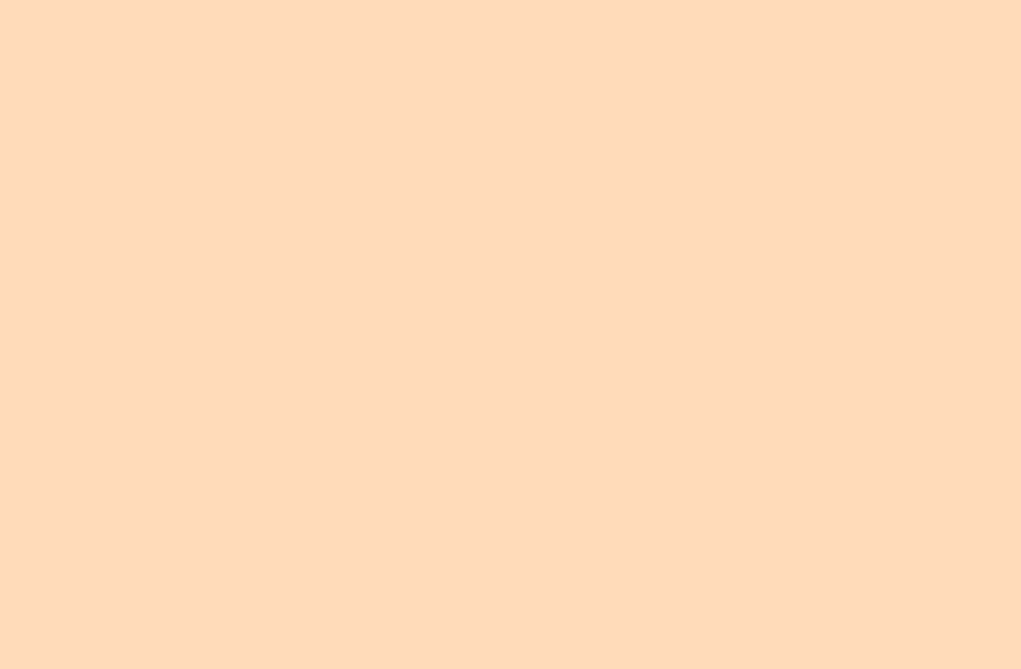
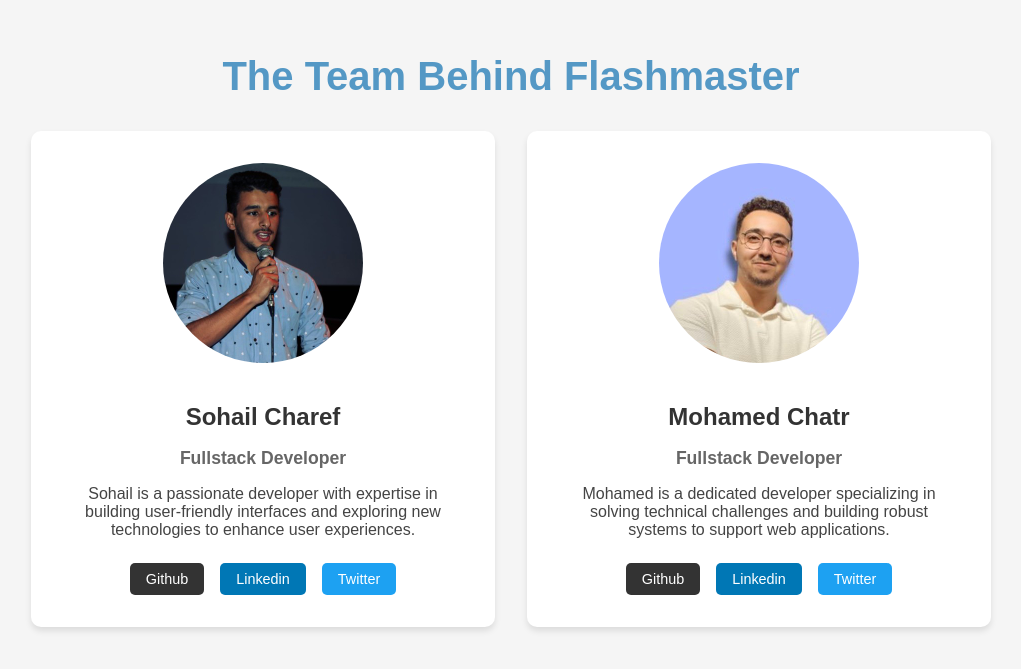
Before and after one commit to Mochatr/Flashmaster, a React (Create React App) app in the folder frontend/: page /team in a window 1280 px wide. Before the commit this address had no page. Shown: the part 105-774 px from the top of the page, without its empty margins (129-1150 px from the left). Built offline with nearby package versions, Linux system fonts and the light colour scheme.

Commit message:
Add Team component and styling for team page

```diff
--- a/frontend/src/App.js
+++ b/frontend/src/App.js
@@ -4,8 +4,10 @@
 import LoginSignup from './components/LoginSignup/LoginSignup';
 import Dashboard from './components/Dashboard';
 import KnownCardsPage from './components/knownCardsPage';
+
 import HardCardsPage from './components/hardCardsPage';
 import Aipro from './components/aipro';
+import Team from './components/Team';
 
 const App = () => {
   return (
@@ -14,6 +16,7 @@
         <Route path="/" element={<Homepage />} />
         <Route path="/Authenticate" element={<LoginSignup />} />
         <Route path="/dashboard" element={<Dashboard />} />
+        <Route path="/team" element={<Team />} />
         <Route path="/decks/:deckId/known-cards" element={<KnownCardsPage/>} />
 <Route path="/decks/:deckId/hard-cards" element={<HardCardsPage/>} />
 <Route path="/generate" element={<Aipro/>} />
--- a/frontend/src/components/Homepage.js
+++ b/frontend/src/components/Homepage.js
@@ -11,6 +11,10 @@
   // Navigation handlers
   const handleLoginSignUpClick = () => {
     navigate('/Authenticate'); // Redirect to the login/signup page
+  };
+
+  const handleTeamClick = () => {
+    navigate('/team'); // Redirect to the Team page
   };
 
   const handleHomeClick = () => {
@@ -28,7 +32,7 @@
         <ul className="nav-center">
           <li>About</li>
           <li>Features</li>
-          <li>Meet the Team</li>
+          <li onClick={handleTeamClick}>Meet the Team </li>
         </ul>
         <div className="nav-right" onClick={handleLoginSignUpClick} style={{ cursor: 'pointer' }}>Login</div>
       </nav>
--- a/frontend/src/components/team.jsx
+++ b/frontend/src/components/team.jsx
@@ -1,9 +1,68 @@
 import React from "react";
+import sohailpic from "../components/assets/sohailpic.jpeg";
+import mopic from "../components/assets/mopic.jpeg";
+import "../styling/Team.css";
 
-function Team() {
-    let message = "Lorem ipsum dolor sit amet, consectetur adipiscing elit";
+const teamMembers = [
+  {
+    name: "Sohail Charef",
+    image: sohailpic,
+    role: "Fullstack Developer",
+    description: "Sohail is a passionate developer with expertise in building user-friendly interfaces and exploring new technologies to enhance user experiences.",
+    links: {
+      github: "https://github.com/SohailPro12",
+      linkedin: "https://www.linkedin.com/in/sohail-charef/",
+      twitter: "https://twitter.com/CHSOHY"
+    }
+  },
+  {
+    name: "Mohamed Chatr",
+    image: mopic,
+    role: "Fullstack Developer",
+    description: "Mohamed is a dedicated developer specializing in solving technical challenges and building robust systems to support web applications.",
+    links: {
+      github: "https://github.com/Mochatr",
+      linkedin: "https://www.linkedin.com/in/mochatr/",
+      twitter: "https://twitter.com/mo_chatr"
+    }
+  }
+];
 
+const TeamMember = ({ name, image, role, description, links }) => (
+  <div className="team-member">
+    <img src={image} alt={name} className="team-member-image" />
+    <h2 className="team-member-name">{name}</h2>
+    <h3 className="team-member-role">{role}</h3>
+    <p className="team-member-description">{description}</p>
+    <div className="team-member-links">
+      {Object.entries(links).map(([platform, url]) => (
+        <a
+          key={platform}
+          href={url}
+          target="_blank"
+          rel="noopener noreferrer"
+          className={`team-member-link ${platform}`}
+        >
+          {platform.charAt(0).toUpperCase() + platform.slice(1)}
+        </a>
+      ))}
+    </div>
+  </div>
+);
+
+const Team = () => {
   return (
+    <div className="team-page">
+      <div className="team-container">
+        <h1 className="team-heading">The Team Behind Flashmaster</h1>
+        <div className="team-members">
+          {teamMembers.map((member, index) => (
+            <TeamMember key={index} {...member} />
+          ))}
+        </div>
+      </div>
+    </div>
+  );
+};
 
-  );
-}
+export default Team;
--- /dev/null
+++ b/frontend/src/styling/Team.css
@@ -0,0 +1,239 @@
+/* .section-white {
+  background-color: #fff;
+  padding: 70px 0;
+}
+
+.team-item {
+  background: #f4f5f6;
+  text-align: center;
+  margin: 20px 0;
+  padding: 50px 20px 40px 20px;
+  border-radius: 8px 8px;
+  -webkit-transition: all 0.25s ease-in-out;
+  -moz-transition: all 0.25s ease-in-out;
+  -ms-transition: all 0.25s ease-in-out;
+  -o-transition: all 0.25s ease-in-out;
+  transition: all 0.25s ease-in-out;
+}
+
+.team-item:hover {
+  background: #3956de;
+  color: white;
+}
+
+.team-item h3 {
+  margin: 20px 0 1px 0 !important;
+  color: #454545;
+  font-size: 18px;
+  font-weight: 700;
+  text-transform: uppercase;
+  -webkit-transition: all 0.25s ease-in-out;
+  -moz-transition: all 0.25s ease-in-out;
+  transition: all 0.25s ease-in-out;
+}
+
+.section-subtitle {
+  white-space: pre-line;
+}
+
+.team-item:hover h3 {
+  color: #ddd;
+}
+
+.team-info {
+  display: block;
+  margin-bottom: 0;
+}
+
+.team-info p {
+  color: #acacac;
+  font-style: italic;
+}
+
+.team-info::after {
+    background: #008aff;
+    background: -webkit-linear-gradient(
+        135deg, #6802ff 0%, #985BEF 100%
+    );
+    background: -o-linear-gradient(
+        135deg, #6802ff 0%, #985BEF 100%
+    );
+    background: -moz-linear-gradient(
+        135deg, #6802ff 0%, #985BEF 100%
+    );
+    background: linear-gradient(
+        135deg, #6802ff 0%, #985BEF 100%
+    );
+
+    display: inline-block;
+    vertical-align: middle;
+    content: "";
+    width: 50px;
+    height: 3px;
+    margin-top: -20px;
+}
+
+.team-img {
+    max-width: 140px;
+    padding: 6px 6px;
+    background-color: #dedede;
+    -webkit-border-radius: 50%;
+    -moz-border-radius: 50%;
+    border-radius: 50%;
+}
+
+ul.team-icon {
+  margin-top: 25px;
+}
+
+ul.team-icon li {
+  display: inline-block;
+  margin: 0 3px;
+  -webkit-transition: all 0.25s ease-in-out;
+  -moz-transition: all 0.25s ease-in-out;
+  -ms-transition: all 0.25s ease-in-out;
+  -o-transition: all 0.25s ease-in-out;
+  transition: all 0.25s ease-in-out;
+}
+
+ul.team-icon li a {
+    margin: 0;
+    display: inline-block;
+    padding: 8px 8px;
+    width: 34px;
+    height: 34px;
+    font-size: 18px;
+    line-height: 18px;
+    background-color: #fff;
+    border-radius: 50%;
+    color: #fff;
+}
+
+ul.team-icon li a:twitter {
+  background: #121415;
+}
+
+ul.team-icon li a:linkedin {
+  background: hwb(209 10% 5% / 0.293);
+}
+
+ul.team-icon li a:facebook {
+  background: #2d22f3;
+}
+
+.team-icon li a:hover {
+  color: #dedede;
+  -webkit-transition: all 0.25s ease-in-out;
+  -moz-transition: all 0.25s ease-in-out;
+  -ms-transition: all 0.25s ease-in-out;
+  -o-transition: all 0.25s ease-in-out;
+  transition: all 0.25s ease-in-out;
+} */
+
+.team-page {
+  min-height: 100vh;
+  display: flex;
+  justify-content: center;
+  align-items: center;
+  background-color: #f5f5f5;
+  padding: 2rem 0;
+}
+
+.team-container {
+  max-width: 1200px;
+  width: 100%;
+  margin: 0 auto;
+  padding: 0 1rem;
+}
+
+.team-heading {
+  text-align: center;
+  color: rgba(4, 106, 173, 0.671);
+  font-size: 2.5rem;
+  margin-bottom: 2rem;
+}
+
+.team-members {
+  display: flex;
+  flex-wrap: wrap;
+  justify-content: center;
+  gap: 2rem;
+}
+
+.team-member {
+  background-color: white;
+  border-radius: 10px;
+  box-shadow: 0 4px 6px rgba(0, 0, 0, 0.1);
+  padding: 2rem;
+  text-align: center;
+  max-width: 400px;
+  width: 100%;
+}
+
+.team-member-image {
+  width: 200px;
+  height: 200px;
+  border-radius: 50%;
+  object-fit: cover;
+  margin-bottom: 1rem;
+}
+
+.team-member-name {
+  font-size: 1.5rem;
+  color: #333;
+  margin-bottom: 0.5rem;
+}
+
+.team-member-role {
+  font-size: 1.1rem;
+  color: #666;
+  margin-bottom: 1rem;
+}
+
+.team-member-description {
+  font-size: 1rem;
+  color: #444;
+  margin-bottom: 1.5rem;
+}
+
+.team-member-links {
+  display: flex;
+  justify-content: center;
+  gap: 1rem;
+}
+
+.team-member-link {
+  text-decoration: none;
+  color: white;
+  padding: 0.5rem 1rem;
+  border-radius: 5px;
+  font-size: 0.9rem;
+  transition: opacity 0.3s ease;
+}
+
+.team-member-link:hover {
+  opacity: 0.8;
+}
+
+.team-member-link.github {
+  background-color: #333;
+}
+
+.team-member-link.linkedin {
+  background-color: #0077b5;
+}
+
+.team-member-link.twitter {
+  background-color: #1da1f2;
+}
+
+@media (max-width: 768px) {
+  .team-members {
+    flex-direction: column;
+    align-items: center;
+  }
+
+  .team-member {
+    max-width: 100%;
+  }
+}
```
Also changed, not shown: frontend/src/components/assets/mopic.jpeg (added), frontend/src/components/assets/sohailpic.jpeg (added).
